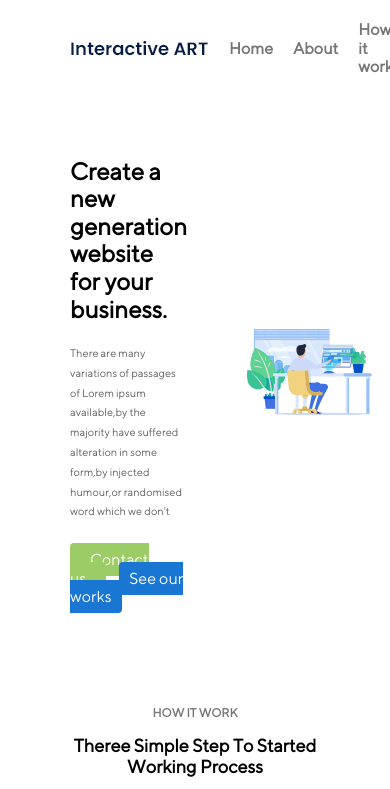
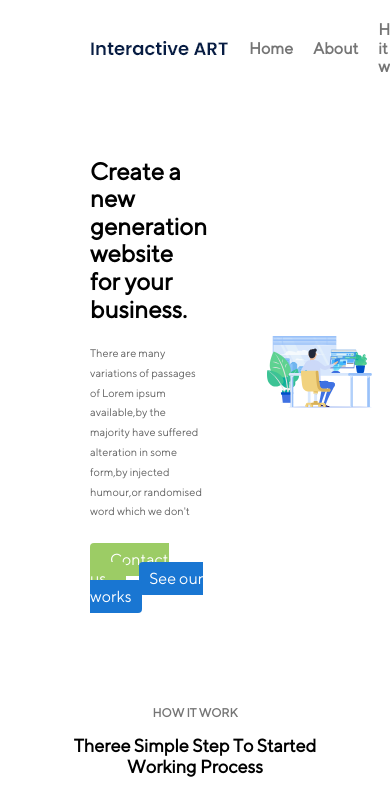
Before and after one commit to mohammadNosratii/flex_template, a plain HTML site: page index.html in a window 390 px wide. Shown: the top 789 px of the page. Drawn offline with Linux system fonts and the light colour scheme.

Commit message:
fixing responsive

```diff
--- a/index.css
+++ b/index.css
@@ -261,7 +261,7 @@ header {
 .text-image-header {
   margin-top: 40px;
   display: flex;
-  justify-content: space-around;
+  justify-content: space-between;
   align-items: center;
   gap: 60px;
 }
@@ -435,10 +435,28 @@ header {
 h6 {
   color: #757575;
 }
-
+@media only screen and (max-width: 1880px) {
+  .container {
+    width: 100%;
+  }
+  .menu-header {
+    justify-content: center;
+    padding:0px 20px;
+  }
+  .text-image-header {
+    justify-content: center;
+    padding: 0px 20px;
+  }
+}
 @media only screen and (max-width: 1280px) {
   .container {
     width: 100%;
+  }
+  .menu-header {
+    justify-content: space-between;
+  }
+  .text-image-header {
+    justify-content: space-between;
   }
   .header-img2 {
     width: 50%;
@@ -467,9 +485,6 @@ h6 {
   .comments-box {
     font-size: 14px;
   }
-  .footer-input-wrapper {
-
-  }
 }
 
 @media only screen and (max-width: 768px) {
```
